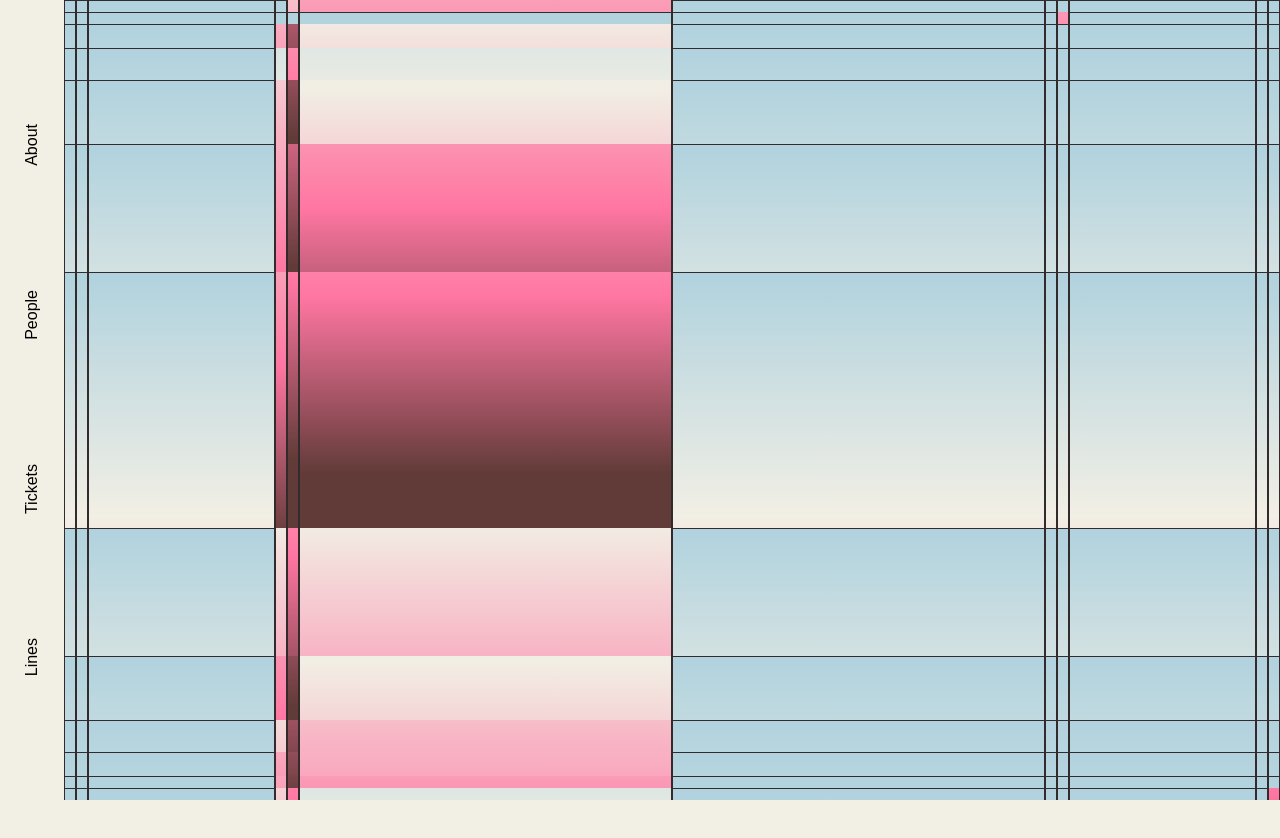
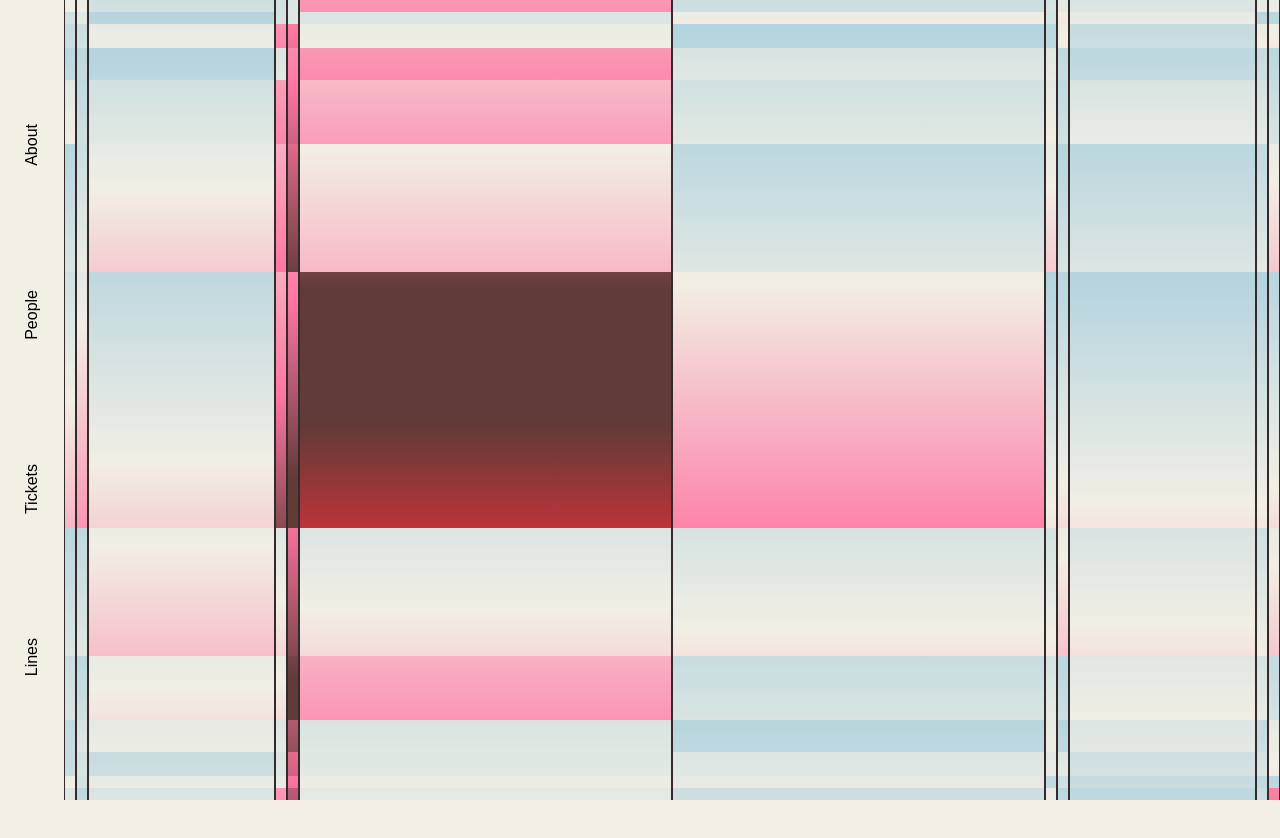
Before and after one commit to lunar-gala/2026-fable, a Next.js app: page / in a window 1280 px wide. Shown: the top 838 px of the page. Built offline with nearby package versions, Linux system fonts and the light colour scheme; a web font is replaced by a local one.

Commit message:
somehow just worked!

```diff
--- a/src/app/components/Teaser/TeaserGradientAnimation.tsx
+++ b/src/app/components/Teaser/TeaserGradientAnimation.tsx
@@ -175,6 +175,7 @@ export default function LandingAnimation() {
 
         v1Elements.forEach((element) => {
             const defaultDuration = 30;
+            (element as HTMLElement).style.animationDuration = defaultDuration + 's';
             const hoverDuration = 8;
             const transitionTime = 5000; // 1 second to transition
 
@@ -188,6 +189,11 @@ export default function LandingAnimation() {
                 if (startTime === null) {
                     startTime = timestamp;
                     startDuration = currentDuration;
+                    if (targetDuration === defaultDuration) {
+                        console.log("++ start");
+                    } else {
+                        console.log("-- start");
+                    }
                 }
 
                 const elapsed = timestamp - startTime;
@@ -198,6 +204,11 @@ export default function LandingAnimation() {
                 const easeProgress = 1 - Math.pow(1 - progress, 3);
 
                 currentDuration = startDuration! + (targetDuration - startDuration!) * easeProgress;
+                if (targetDuration === defaultDuration) {
+                    console.log("++ currentDuration:", currentDuration.toFixed(2));
+                } else {
+                    console.log("-- currentDuration:", currentDuration.toFixed(2));
+                }
                 (element as HTMLElement).style.animationDuration = currentDuration + 's';
 
                 // console.log({elapsed, currentDuration, targetDuration});
@@ -205,6 +216,11 @@ export default function LandingAnimation() {
                 if (progress < 1) {
                     animationFrameId = requestAnimationFrame(animateDuration);
                 } else {
+                    if (targetDuration === defaultDuration) {
+                        console.log("++ end");
+                    } else {
+                        console.log("-- end");
+                    }
                     animationFrameId = null;
                     startTime = null;
                     startDuration = null;
@@ -257,9 +273,9 @@ export default function LandingAnimation() {
                     {row.cells.map((cell, cellIdx) => (
                         <div
                             key={cellIdx}
-                            className={`${sizeClassMap[cell.size]} landingCell gradient-vertical r-gradient-animation-${cell.variant}`}
+                            className={`${sizeClassMap[cell.size]} landingCell gradient-vertical gradient-animation-${cell.variant}`}
                         >
-                            <div className={`gradient-vertical gradient-animation-${cell.variant}`}></div>
+                            {/* <div className={`gradient-vertical gradient-animation-${cell.variant}`}></div> */}
                         </div>
                     ))}
                 </div>
--- a/src/app/globals.css
+++ b/src/app/globals.css
@@ -175,6 +175,7 @@ grid-content{
   /* animation: gradientmove1 30s ease infinite; */
   animation-name: gradientmove1;
   animation-iteration-count: infinite;
+  animation-timing-function: ease;
 }
 
 @keyframes gradientmove1 {
```
